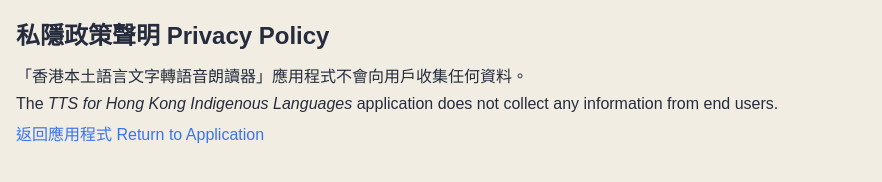
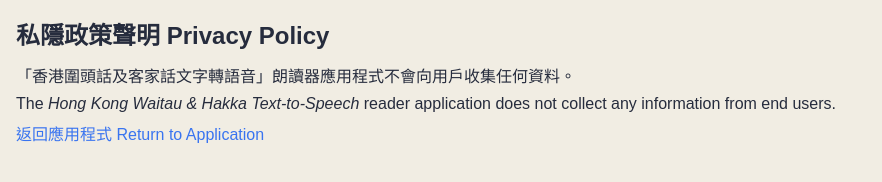
Before and after one commit to hkilang/hkilang.github.io, a plain HTML site: page privacy-policy/index.html in a window 1280 px wide. Shown: the whole page, without its empty margins (0-882 px from the left). Drawn offline with Linux system fonts and the light colour scheme.

Commit message:
Update TTS App Name

```diff
--- a/privacy-policy/index.html
+++ b/privacy-policy/index.html
@@ -3,7 +3,7 @@
 	<head>
 		<meta charset="UTF-8" />
 		<meta name="viewport" content="width=device-width, initial-scale=1" />
-		<title>私隱政策聲明 – 香港本土語言文字轉語音朗讀器</title>
+		<title>私隱政策聲明 – 香港圍頭話及客家話文字轉語音</title>
 		<link rel="icon" type="image/png" sizes="16x16" href="/TTS/assets/favicon-16x16.png" />
 		<link rel="icon" type="image/png" sizes="32x32" href="/TTS/assets/favicon-32x32.png" />
 		<meta name="robots" content="noindex" />
@@ -17,8 +17,8 @@
 	</head>
 	<body>
 		<h1>私隱政策聲明 Privacy Policy</h1>
-		<p>「香港本土語言文字轉語音朗讀器」應用程式不會向用戶收集任何資料。</p>
-		<p>The <i>TTS for Hong Kong Indigenous Languages</i> application does not collect any information from end users.</p>
+		<p>「香港圍頭話及客家話文字轉語音」朗讀器應用程式不會向用戶收集任何資料。</p>
+		<p>The <i>Hong Kong Waitau & Hakka Text-to-Speech</i> reader application does not collect any information from end users.</p>
 		<p><a href="/TTS/">返回應用程式 Return to Application</a></p>
 	</body>
 </html>
```
